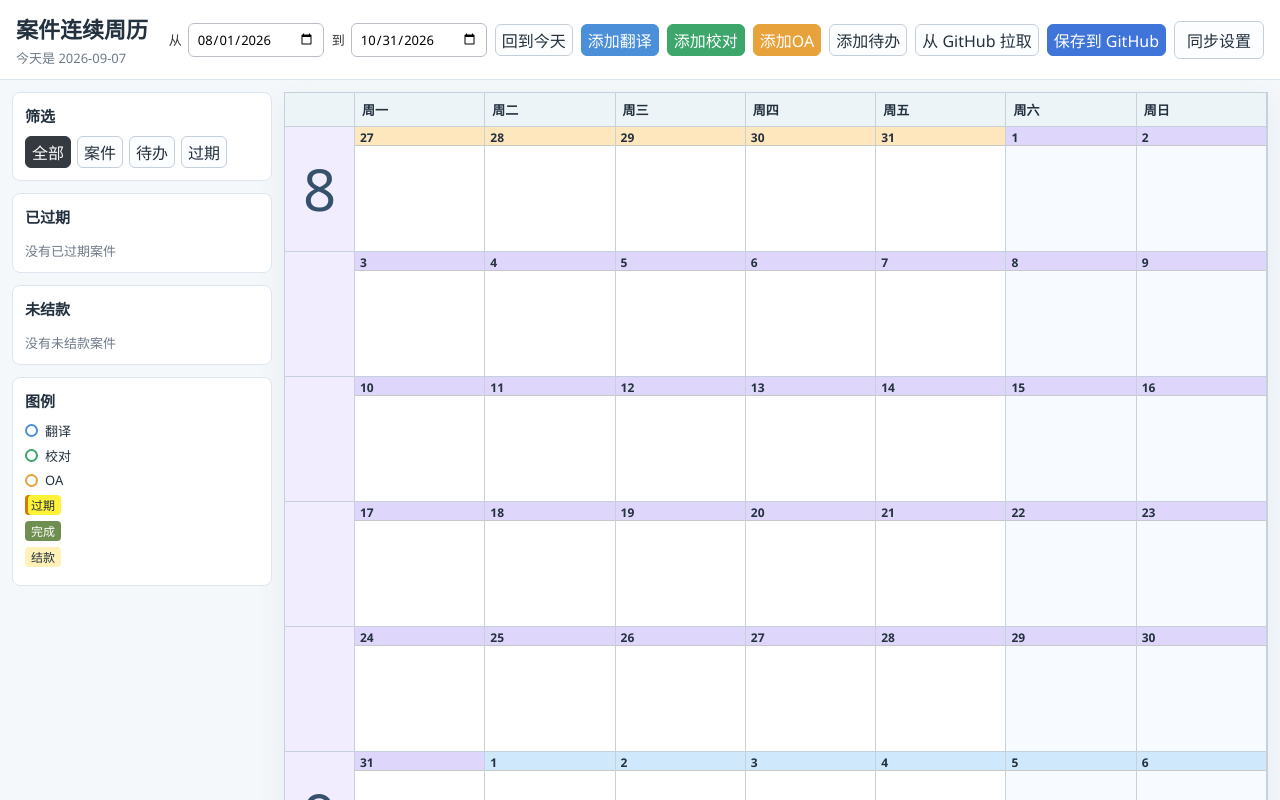
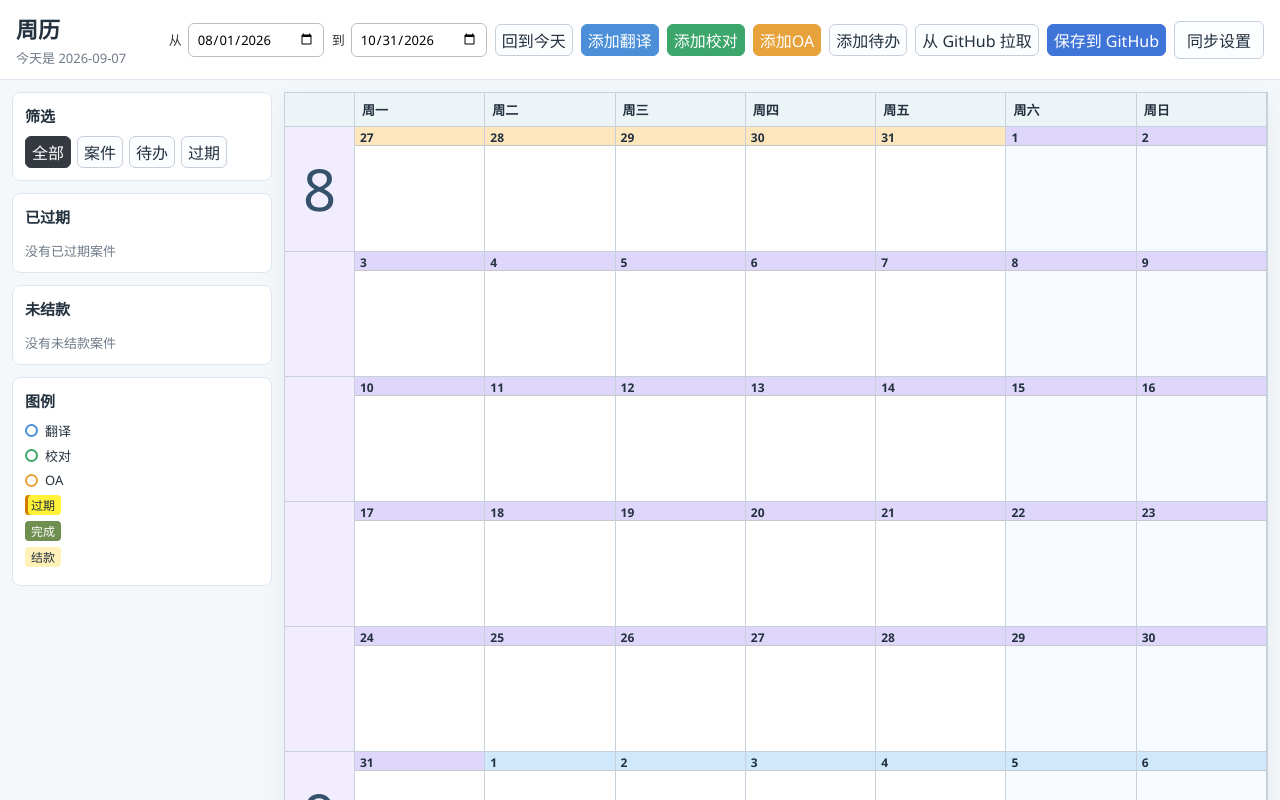
Before and after one commit to hanx012/calendar, a website: page index.html in a window 1280 px wide. Shown: the top 800 px of the page. Drawn offline with Linux system fonts and the light colour scheme.

Commit message:
Update index.html

```diff
--- a/index.html
+++ b/index.html
@@ -3,13 +3,13 @@
   <head>
     <meta charset="UTF-8" />
     <meta name="viewport" content="width=device-width, initial-scale=1.0" />
-    <title>案件连续周历</title>
+    <title>周历</title>
     <link rel="stylesheet" href="./styles.css" />
   </head>
   <body>
     <header class="app-header">
       <div>
-        <h1>案件连续周历</h1>
+        <h1>周历</h1>
         <p id="todayText" class="muted"></p>
       </div>
       <div class="header-actions">
```
